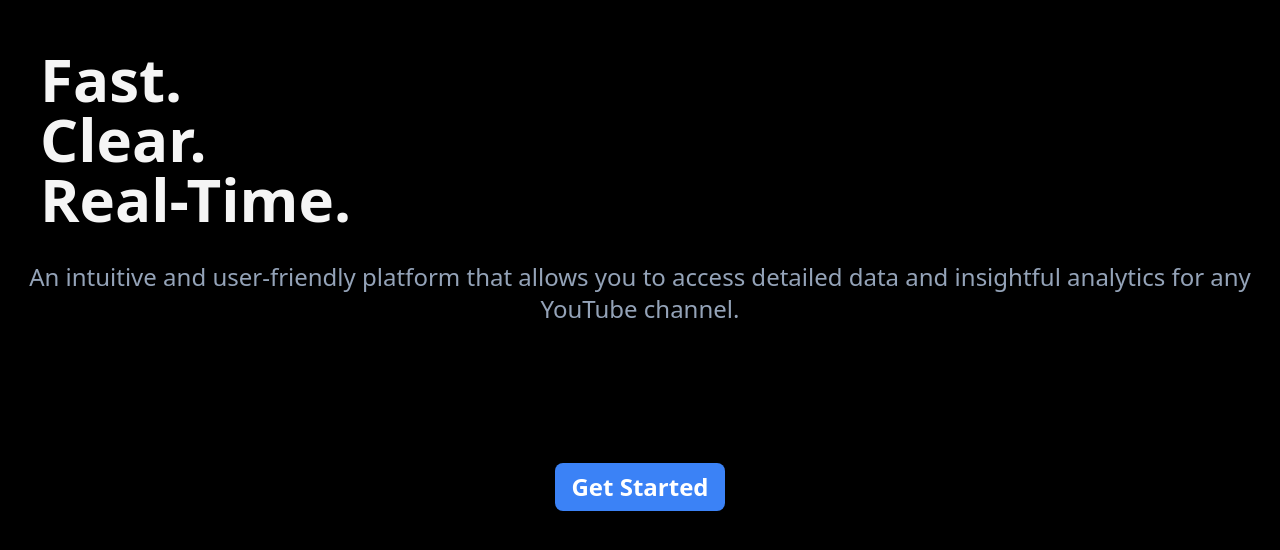
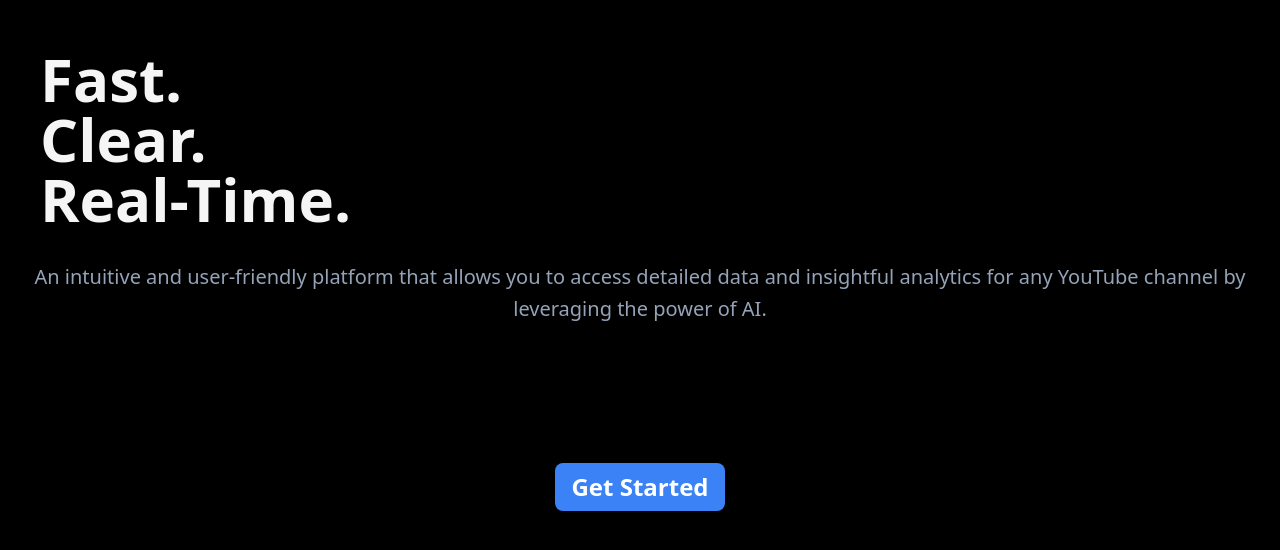
Before and after one commit to rstott87/analytics_api, a Next.js app: page / in a window 1280 px wide. Shown: the part 128-678 px from the top of the page. Built offline with nearby package versions, Linux system fonts and the light colour scheme.

Commit message:
started navbar

```diff
--- /dev/null
+++ b/src/components/NavBar.jsx
@@ -0,0 +1,9 @@
+function NavBar(props) {
+  return (
+    <div className="bg-slate-100 ">
+        Navbar
+    </div>
+  );
+}
+
+export default NavBar;
--- a/src/pages/index.js
+++ b/src/pages/index.js
@@ -1,6 +1,7 @@
 import Link from "next/link";
 import { Inter } from "next/font/google";
 import SignIn from "./signin";
+import NavBar from "../components/NavBar";
 
 
 const inter = Inter({ subsets: ["latin"] });
@@ -9,7 +10,7 @@ const inter = Inter({ subsets: ["latin"] });
 
 export default function Home() {
   return (
-    <main className="bg-black flex min-h-screen flex-col items-center justify-evenly p-6">
+    <div className="bg-black flex min-h-screen flex-col items-center justify-evenly p-6">
       <div className="text-6xl text-neutral-100 font-extrabold flex flex-col gap-4">
         {" "}
         <div className="p-4">
@@ -18,11 +19,11 @@ export default function Home() {
           <p>Real-Time.</p>
         </div>
         <div>
-          <p className="text-2xl font-light text-slate-400 text-center leading-8">
+          <p className="text-xl font-light text-slate-400 text-center leading-8 px-2">
             {" "}
             An intuitive and user-friendly platform that allows
             you to access detailed data and insightful analytics for any YouTube
-            channel.
+            channel by leveraging the power of AI.
           </p>
         </div>
       </div>
@@ -33,6 +34,6 @@ export default function Home() {
           Get Started
         </h1>
       </Link>
-    </main>
+    </div>
   );
 }
```
